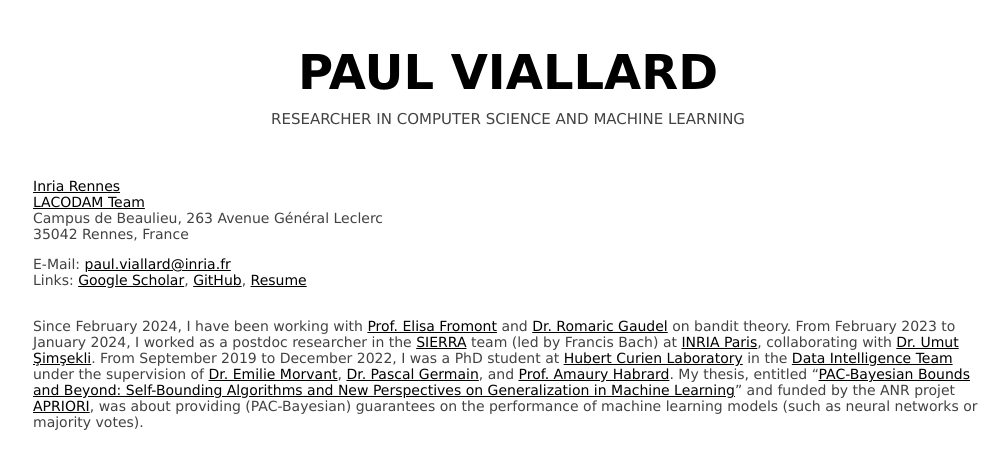
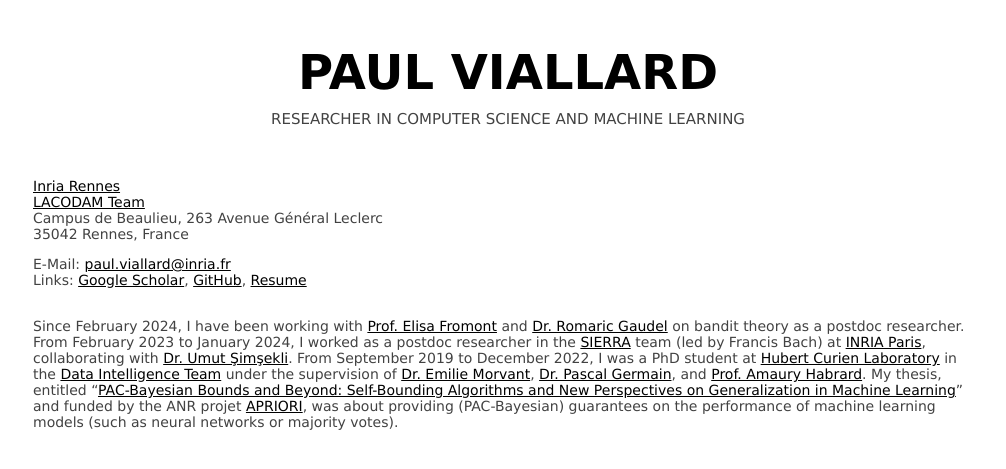
Before and after one commit to paulviallard/paulviallard.github.io, a Jekyll site: the page built from about.md, in a window 1280 px wide. Shown: the top 469 px of the page, without its empty margins (132-1138 px from the left). Built offline with Jekyll 4.4.1, drawn with Linux system fonts in a browser that asks for light colours; our own code applies the rules of GitHub Pages for plain Markdown files.

Commit message:
feat: add that i'm a postdoc

```diff
--- a/about.md
+++ b/about.md
@@ -6,6 +6,6 @@ Campus de Beaulieu, 263 Avenue Général Leclerc
 E-Mail: [paul.viallard@inria.fr](mailto:paul.viallard@inria.fr)
 Links: [Google Scholar](https://scholar.google.fr/citations?hl=en&user=k-5mpncAAAAJ), [GitHub](https://github.com/paulviallard), [Resume](/assets/resume.pdf)<br /><br />
 
-Since February 2024, I have been working with [Prof. Elisa Fromont](http://people.irisa.fr/Elisa.Fromont/) and [Dr. Romaric Gaudel](https://sites.google.com/site/romaricgaudel/) on bandit theory.
+Since February 2024, I have been working with [Prof. Elisa Fromont](http://people.irisa.fr/Elisa.Fromont/) and [Dr. Romaric Gaudel](https://sites.google.com/site/romaricgaudel/) on bandit theory as a postdoc researcher.
 From February 2023 to January 2024, I worked as a postdoc researcher in the [SIERRA](https://www.di.ens.fr/sierra/) team (led by Francis Bach) at [INRIA Paris](https://www.inria.fr/fr/centre-inria-de-paris), collaborating with [Dr. Umut Şimşekli](https://www.di.ens.fr/umut.simsekli/).
 From September 2019 to December 2022, I was a PhD student at [Hubert Curien Laboratory](https://laboratoirehubertcurien.univ-st-etienne.fr/en/teams/data-intelligence.html) in the [Data Intelligence Team](https://laboratoirehubertcurien.univ-st-etienne.fr/en/teams/data-intelligence.html) under the supervision of [Dr. Emilie Morvant](https://perso.univ-st-etienne.fr/me63854h/), [Dr. Pascal Germain](http://www.pascalgermain.info), and [Prof. Amaury Habrard](https://perso.univ-st-etienne.fr/habrarda/). My thesis, entitled "[PAC-Bayesian Bounds and Beyond: Self-Bounding Algorithms and New Perspectives on Generalization in Machine Learning](https://www.theses.fr/s229105)" and funded by the ANR projet [APRIORI](https://project.inria.fr/apriori/), was about providing (PAC-Bayesian) guarantees on the performance of machine learning models (such as neural networks or majority votes).
```
